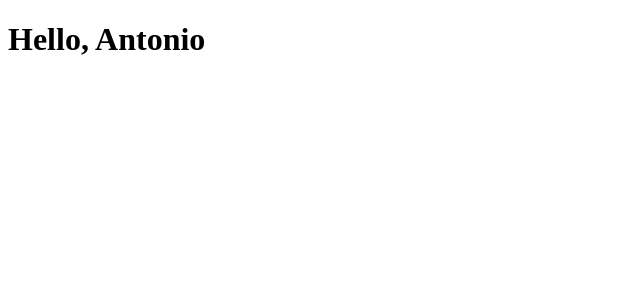
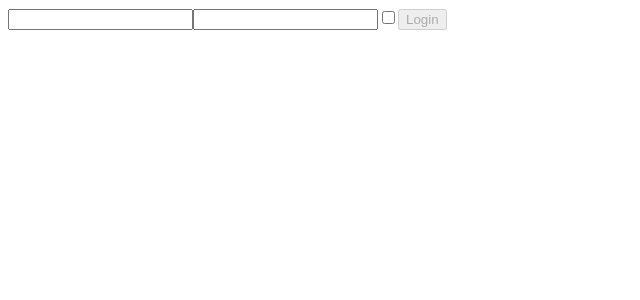
Before and after one commit to Kforkiller/eserciziReact, a React (Create React App) app in the folder my-app/: page / in a window 1280 px wide. Shown: the top 300 px of the page, without its empty margins (0-640 px from the left). Built offline with nearby package versions, Linux system fonts and the light colour scheme.

Commit message:
Esercizio 2 usestate

```diff
--- a/my-app/src/App.js
+++ b/my-app/src/App.js
@@ -1,5 +1,15 @@
 import React from "react";
+import { Login } from "./Login";
 
-export function helloName(name){
-    return <h1>Hello, {name}</h1>
+export default class App extends React.Component {
+    onlogin(data){
+        console.log(data)
+    }
+  render() {
+    return (
+    <div>
+        <Login onlogin={this.onlogin}/>
+    </div>
+    )
+  }
 }
--- /dev/null
+++ b/my-app/src/Login.js
@@ -0,0 +1,54 @@
+import React, { useState } from "react";
+
+export function Login({ onlogin }) {
+  let [data, setData] = useState({
+    username: "",
+    password: "",
+    remember: "",
+  });
+
+  function ChangingEvent(event) {
+    const { name, value, type, checked } = event.target;
+    setData((data) => {
+      return {
+        ...data,
+        [name]: type === "checkbox" ? checked : value,
+      };
+    });
+  }
+
+  function buttonCheck() {
+    return !(data.username && data.password);
+  };
+
+  return (
+    <div>
+      <input
+        type="text"
+        name="username"
+        value={data.username}
+        onChange={ChangingEvent}
+      />
+      <input
+        type="password"
+        name="password"
+        value={data.password}
+        onChange={ChangingEvent}
+      />
+      <input
+        type="checkbox"
+        name="remember"
+        checked={data.remember}
+        onChange={ChangingEvent}
+      />
+      <button
+        disabled={buttonCheck()}
+        onClick={(event) => {
+          event.preventDefault();
+          onlogin(data);
+        }}>
+        Login
+      </button>
+    </div>
+  );
+}
--- a/my-app/src/index.js
+++ b/my-app/src/index.js
@@ -1,6 +1,5 @@
 import ReactDOM from "react-dom/client";
-/* import "./index.css"; */
-import { helloName } from "./App";
+import App from "./App";
 
 const root = ReactDOM.createRoot(document.getElementById("root"));
-root.render(helloName("Antonio"));
+root.render(<App/>);
```
Also changed, not shown: my-app/src/ClickerCounter.js (added, +16 -0 lines).
